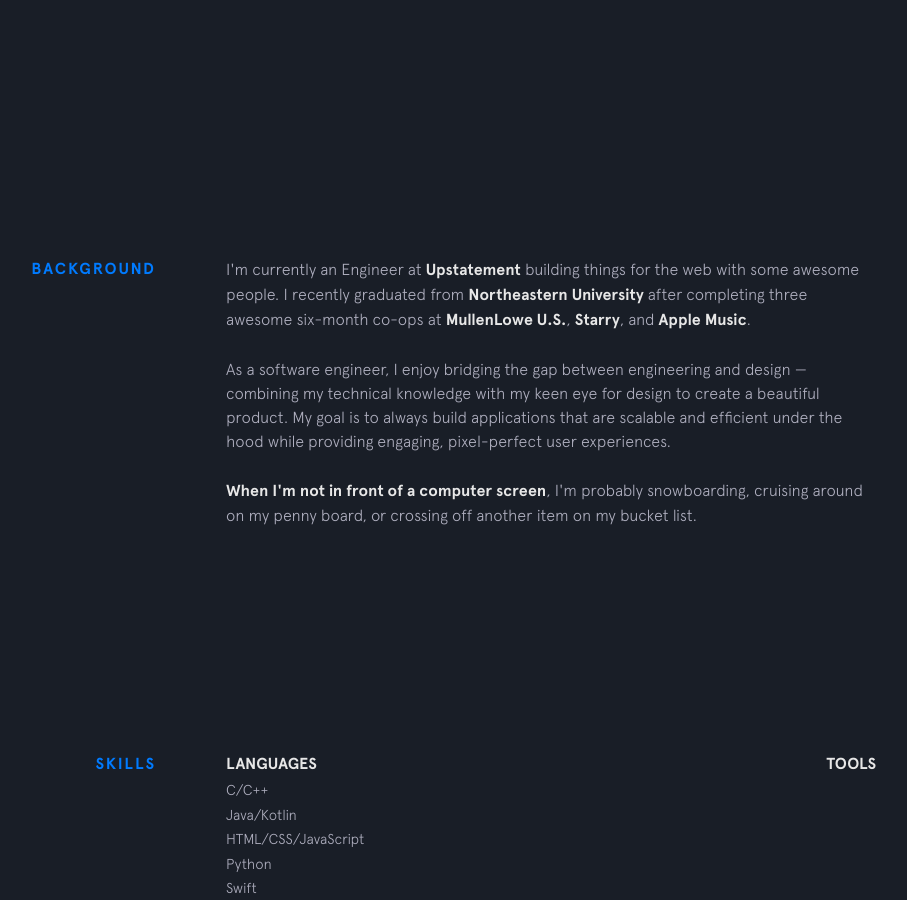
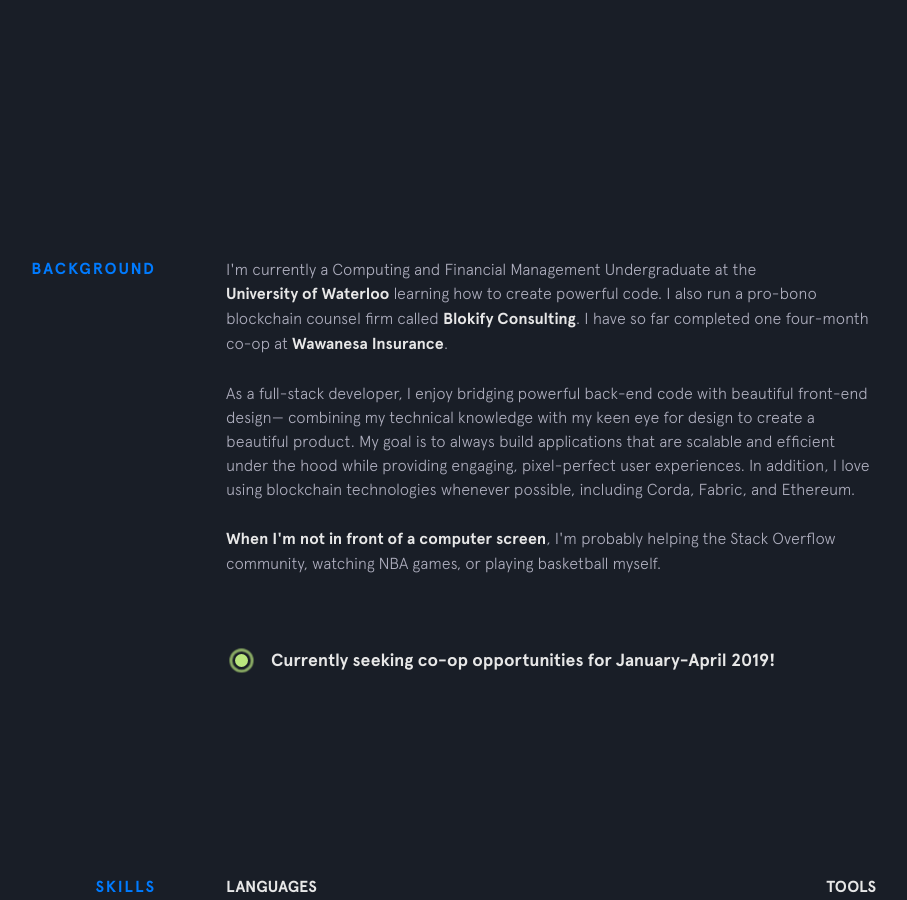
Before and after one commit to PronoyC/pronoyc.github.io, a Jekyll site: the page built from index.html, in a window 1280 px wide and 900 px high, scrolled down 743 px. Shown: the whole window, without its empty margins (224-1131 px from the left). Built offline with Jekyll 4.4.1, drawn with Linux system fonts in a browser that asks for light colours; nearby versions of some CDN libraries.

Commit message:
Update background.html

```diff
--- a/_includes/background.html
+++ b/_includes/background.html
@@ -2,25 +2,22 @@
   <div class="section__title">Background</div>
   <div class="section__content">
     <p>
-      I'm currently an Engineer at
-      <a class="underline-link" href="https://www.upstatement.com/" target="_blank">Upstatement</a> building things for the web with some awesome people. I recently graduated from
-      <a class="underline-link" href="http://www.ccis.northeastern.edu/" target="_blank">Northeastern University</a> after completing three awesome six-month co-ops at
-      <a class="underline-link" href="https://us.mullenlowe.com/" target="_blank">MullenLowe U.S.</a>,
-      <a class="underline-link" href="https://starry.com/" target="_blank">Starry</a>, and
-      <a class="underline-link" href="https://www.apple.com/music/" target="_blank">Apple Music</a>.
+      I'm currently a Computing and Financial Management Undergraduate at the
+      <a class="underline-link" href="https://uwaterloo.ca/" target="_blank">University of Waterloo</a> learning how to create powerful code. I also run a pro-bono blockchain counsel firm called <a class="underline-link" href="https://www.blokify.me" target="_blank">Blokify Consulting</a>.
+      I have so far completed one four-month co-op at
+      <a class="underline-link" href="https://www.wawanesa.com/canada/" target="_blank">Wawanesa Insurance</a>.
     </p>
 
     <p>
-      As a software engineer, I enjoy bridging the gap between engineering and design &mdash; combining my technical knowledge
+      As a full-stack developer, I enjoy bridging powerful back-end code with beautiful front-end design&mdash; combining my technical knowledge
       with my keen eye for design to create a beautiful product. My goal is to always build applications that are scalable
-      and efficient under the hood while providing engaging, pixel-perfect user experiences.
+      and efficient under the hood while providing engaging, pixel-perfect user experiences. In addition, I love using blockchain technologies whenever possible, including Corda, Fabric, and Ethereum.
     </p>
 
     <p>
-      <strong>When I'm not in front of a computer screen</strong>, I'm probably snowboarding, cruising around on my penny board,
-      or crossing off another item on my bucket list.
+      <strong>When I'm not in front of a computer screen</strong>, I'm probably helping the Stack Overflow community, watching NBA games, or playing basketball myself.
     </p>
 
-    <!-- {% include employment-status.html %} -->
+    {% include employment-status.html %}
   </div>
 </section>
```
